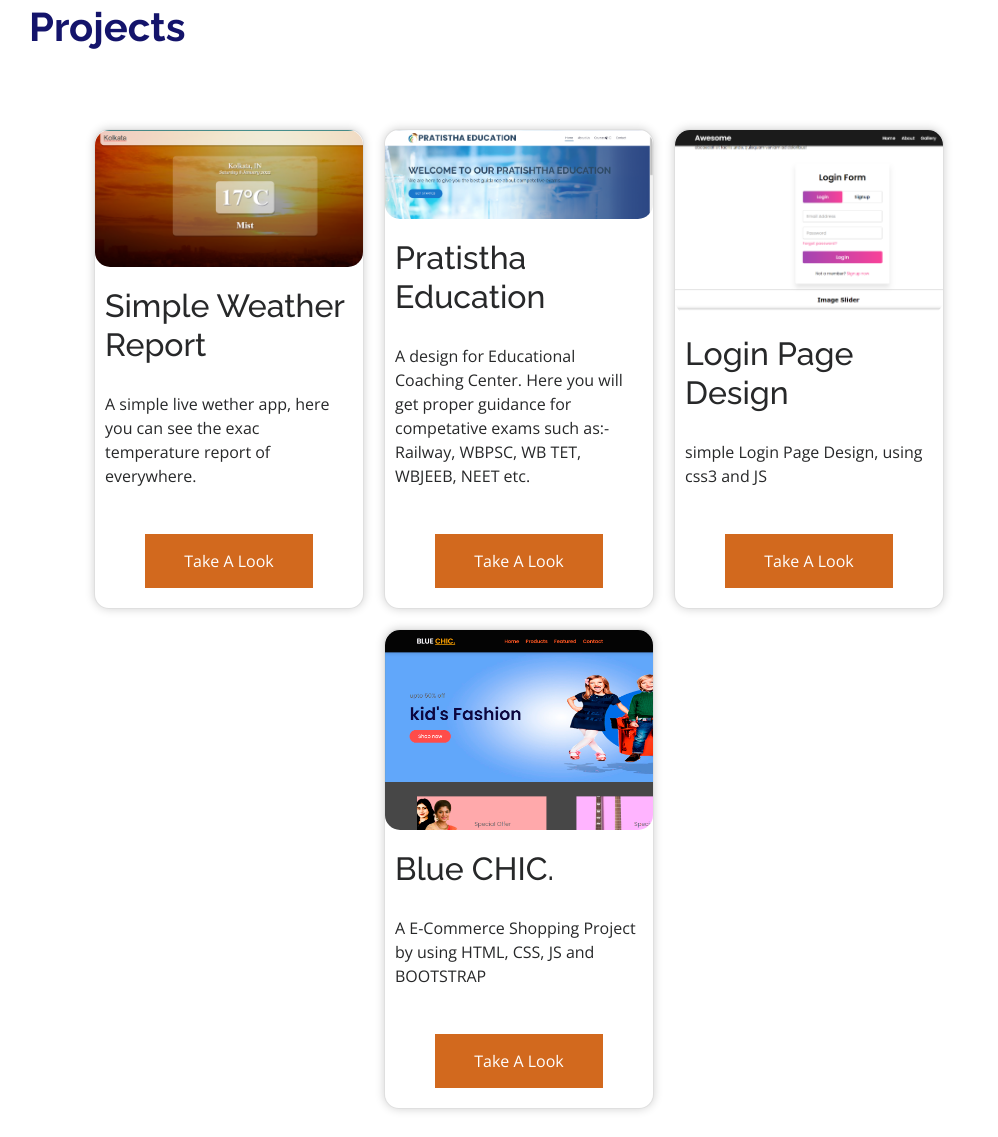
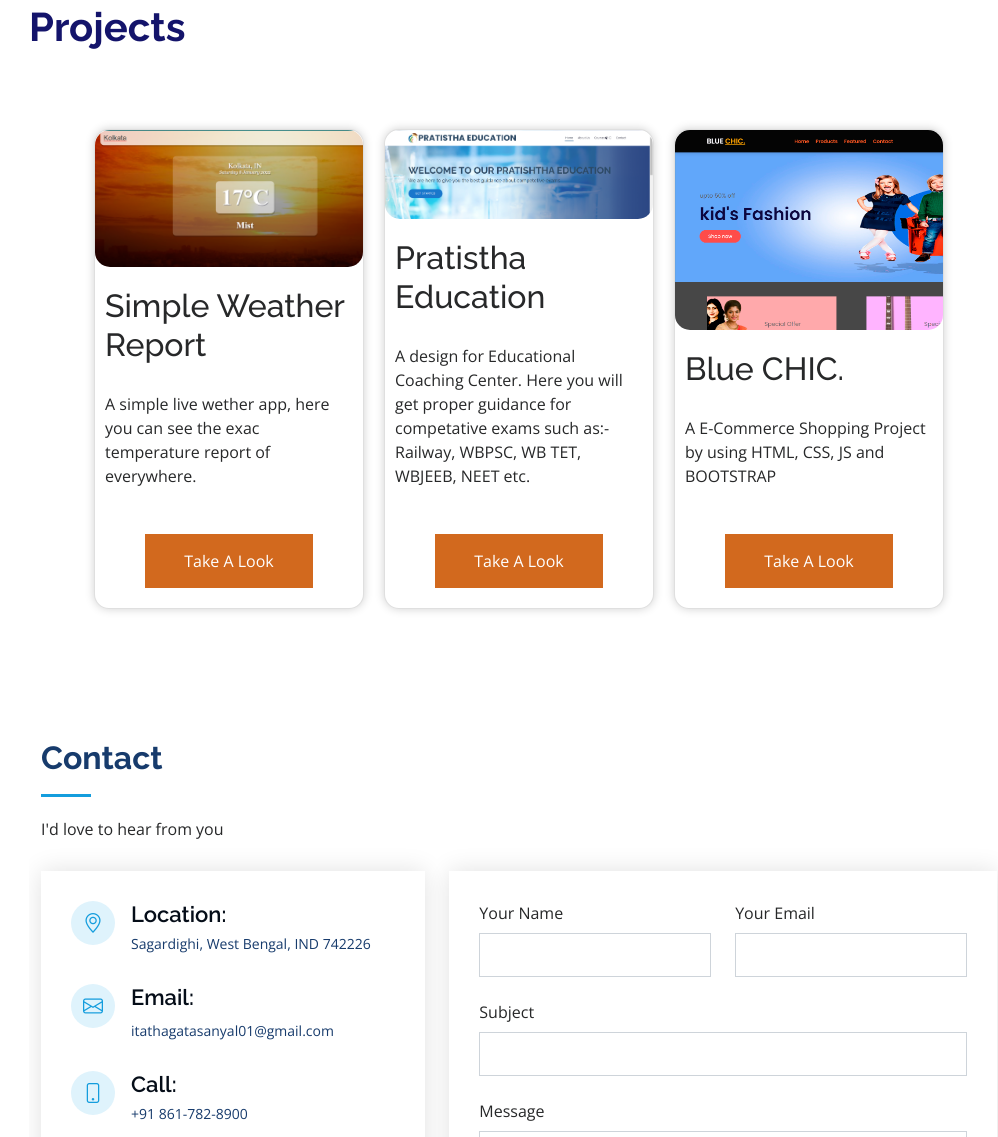
Before and after one commit to tathagatasanyal/My-Curriculam-Vitae, a plain HTML site: page index.html in a window 1280 px wide. Shown: the part 5253-6390 px from the top of the page, without its empty margins (271-1269 px from the left). Drawn offline with nearby package versions, Linux system fonts and the light colour scheme.

Commit message:
update new

```diff
--- a/index.html
+++ b/index.html
@@ -430,12 +430,6 @@
         <a href="https://pratisthaeducation.netlify.app/">Take A Look</a>
       </div>
       <div class="card">
-        <div class="card-img pr-3"></div>
-        <h2>Login Page Design</h2>
-        <p>simple Login Page Design, using css3 and JS</p>
-        <a href="https://simpleloginpagedesign.netlify.app">Take A Look</a>
-      </div>
-      <div class="card">
         <div class="card-img pr-4"></div>
         <h2>Blue CHIC.</h2>
         <p>A E-Commerce Shopping Project by using HTML, CSS, JS and BOOTSTRAP</p>
```
